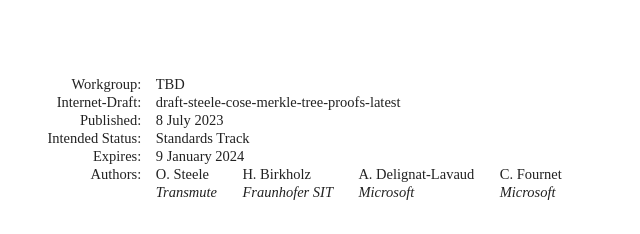
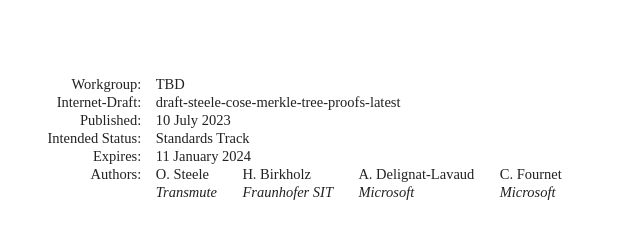
Before and after one commit to ietf-scitt/draft-steele-cose-merkle-tree-proofs, a plain HTML site: page generic-structures/draft-steele-cose-merkle-tree-proofs.html in a window 1280 px wide. Shown: the top 234 px of the page, 92-732 px from the left. Drawn offline with Linux system fonts and the light colour scheme; a web font is replaced by a local one.

Commit message:
Script updating gh-pages from 641785a. [ci skip]

```diff
--- a/generic-structures/draft-steele-cose-merkle-tree-proofs.html
+++ b/generic-structures/draft-steele-cose-merkle-tree-proofs.html
@@ -1055,7 +1055,7 @@ svg :is([fill="white"], [fill^="#fff"]) {
 </tr></thead>
 <tfoot><tr>
 <td class="left">Steele, et al.</td>
-<td class="center">Expires 9 January 2024</td>
+<td class="center">Expires 11 January 2024</td>
 <td class="right">[Page]</td>
 </tr></tfoot>
 </table>
@@ -1068,12 +1068,12 @@ svg :is([fill="white"], [fill^="#fff"]) {
 <dd class="internet-draft">draft-steele-cose-merkle-tree-proofs-latest</dd>
 <dt class="label-published">Published:</dt>
 <dd class="published">
-<time datetime="2023-07-08" class="published">8 July 2023</time>
+<time datetime="2023-07-10" class="published">10 July 2023</time>
     </dd>
 <dt class="label-intended-status">Intended Status:</dt>
 <dd class="intended-status">Standards Track</dd>
 <dt class="label-expires">Expires:</dt>
-<dd class="expires"><time datetime="2024-01-09">9 January 2024</time></dd>
+<dd class="expires"><time datetime="2024-01-11">11 January 2024</time></dd>
 <dt class="label-authors">Authors:</dt>
 <dd class="authors">
 <div class="author">
@@ -1128,7 +1128,7 @@ The extensibility of the approach is demonstrated by providing CBOR encodings fo
         time. It is inappropriate to use Internet-Drafts as reference
         material or to cite them other than as "work in progress."<a href="#section-boilerplate.1-3" class="pilcrow">¶</a></p>
 <p id="section-boilerplate.1-4">
-        This Internet-Draft will expire on 9 January 2024.<a href="#section-boilerplate.1-4" class="pilcrow">¶</a></p>
+        This Internet-Draft will expire on 11 January 2024.<a href="#section-boilerplate.1-4" class="pilcrow">¶</a></p>
 </section>
 </div>
 <div id="copyright">
@@ -1436,7 +1436,7 @@ with the following initial contents:<a href="#section-3.1-1" class="pilcrow">¶<
 <a href="#section-4" class="section-number selfRef">4. </a><a href="#name-proof-types-in-cbor" class="section-name selfRef">Proof Types in CBOR</a>
       </h2>
 <p id="section-4-1">Proof types are specific to their associated "verifiable data structure",
-for example, different merkle trees might support different representations of "inclusion proof" or "consistency proof".<a href="#section-4-1" class="pilcrow">¶</a></p>
+for example, different Merkle trees might support different representations of "inclusion proof" or "consistency proof".<a href="#section-4-1" class="pilcrow">¶</a></p>
 <p id="section-4-2">Implementers should not expect interoperability accross "verifiable data structures",
 but they should expect conceptually similar properties across registered proof types.<a href="#section-4-2" class="pilcrow">¶</a></p>
 <p id="section-4-3">For example, 2 different merkle tree based verifiable data structures might both support proofs of inclusion.
```
Also changed, not shown: generic-structures/draft-steele-cose-merkle-tree-proofs.txt.
